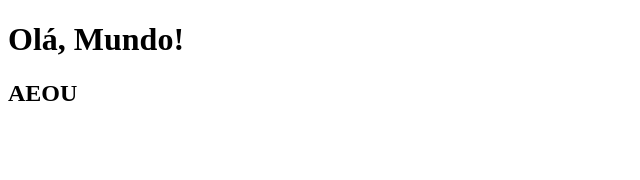
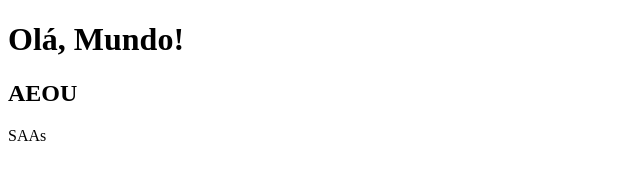
Before and after one commit to ViniGhiraldi/primeiroRepositorio, a plain HTML site: page primeiroRepositorio/index.html in a window 1280 px wide. Shown: the full height of the page, 0-640 px from the left. Drawn offline with Linux system fonts and the light colour scheme.

Commit message:
Update index.html

```diff
--- a/primeiroRepositorio/index.html
+++ b/primeiroRepositorio/index.html
@@ -9,5 +9,6 @@
 <body>
     <h1>Olá, Mundo!</h1>
     <h2>AEOU</h2>
+    <p>SAAs</p>
 </body>
 </html>
```
